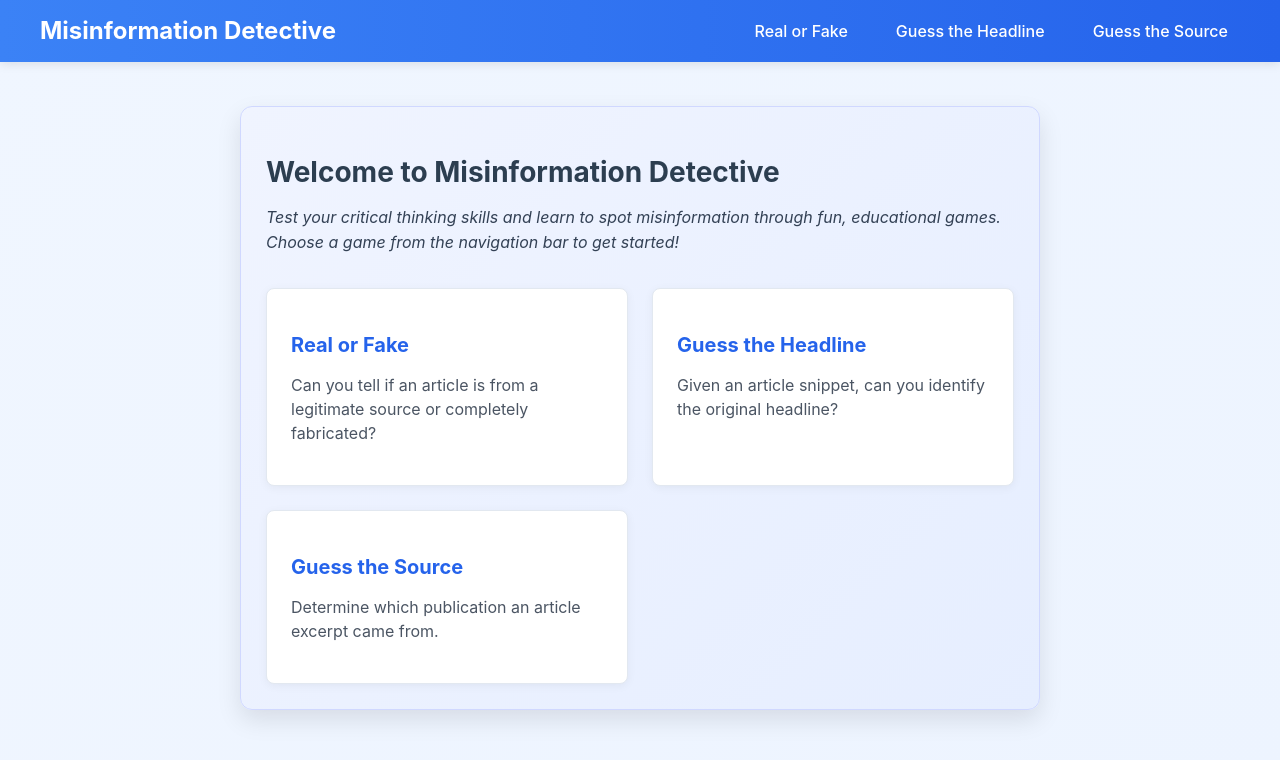
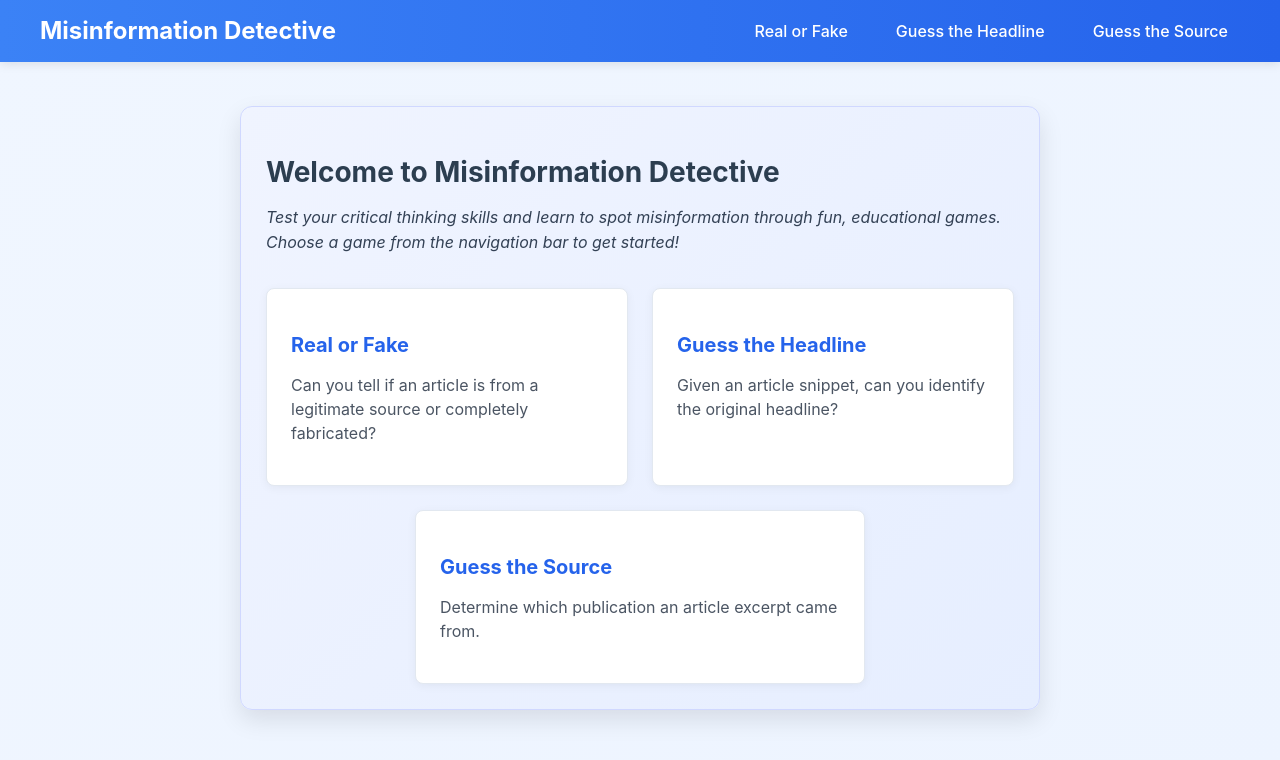
Before and after one commit to raahymrehan0/Scenarios-Prototype, a React (Create React App) app in the folder app/frontend/: page / in a window 1280 px wide. Shown: the top 760 px of the page. Built offline with nearby package versions, Linux system fonts and the light colour scheme.

Commit message:
Center the guess the source tile

```diff
--- a/app/frontend/src/App.css
+++ b/app/frontend/src/App.css
@@ -120,3 +120,13 @@
   color: #4b5563;
   line-height: 1.5;
 }
+
+.center-tile {
+  grid-column: 1 / -1; /* Span all columns */
+  display: flex;
+  justify-content: center;
+}
+
+.center-tile .game-option {
+  max-width: 400px; /* Limit width so it's not too wide when centered */
+}
--- a/app/frontend/src/App.js
+++ b/app/frontend/src/App.js
@@ -26,10 +26,12 @@ const Home = () => (
           <p>Given an article snippet, can you identify the original headline?</p>
         </Link>
 
-        <Link to="/guess-source" className="game-option">
-          <h3>Guess the Source</h3>
-          <p>Determine which publication an article excerpt came from.</p>
-        </Link>
+        <div className="center-tile">
+          <Link to="/guess-source" className="game-option">
+            <h3>Guess the Source</h3>
+            <p>Determine which publication an article excerpt came from.</p>
+          </Link>
+        </div>
       </div>
     </div>
   </div>
```
